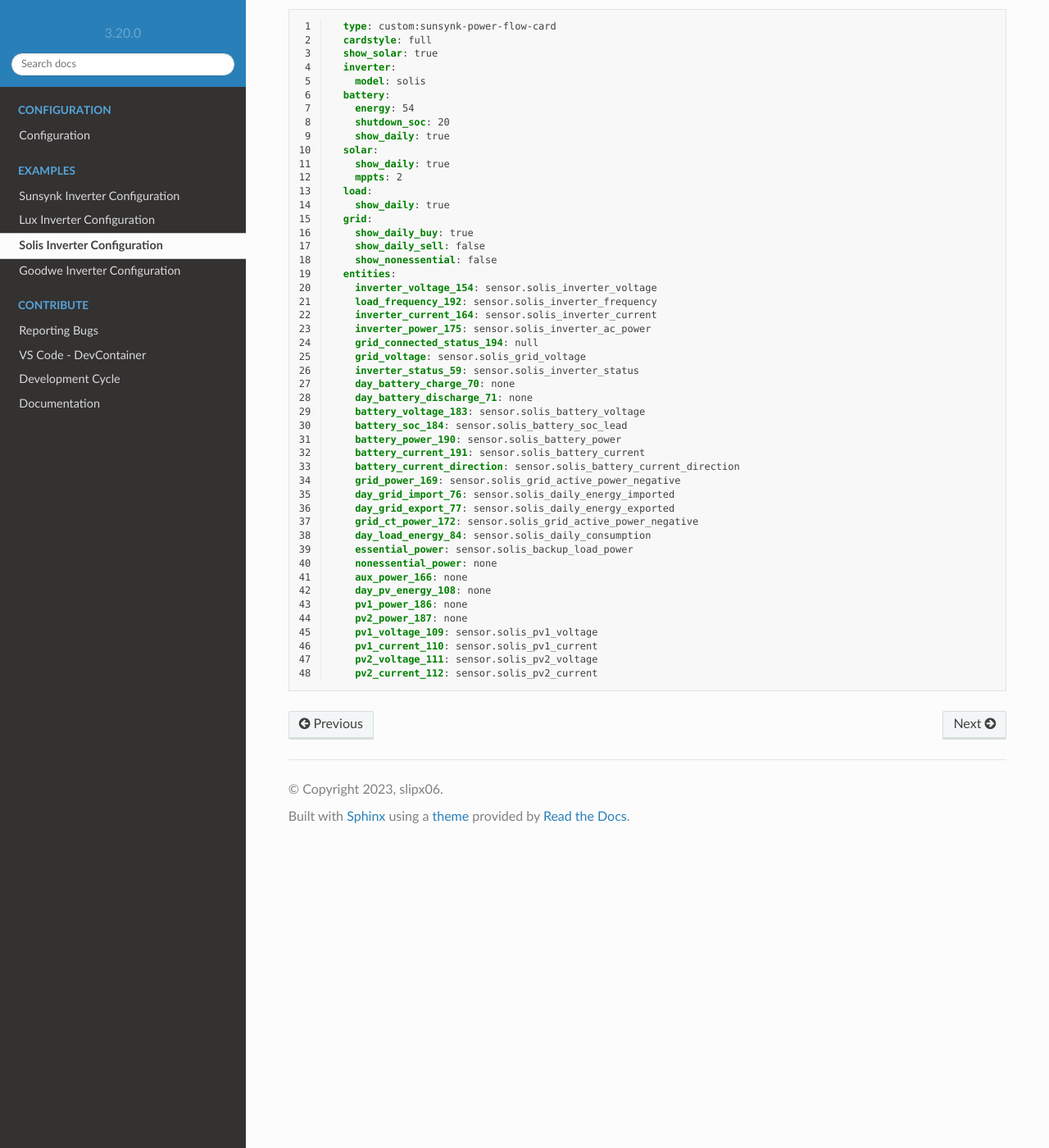
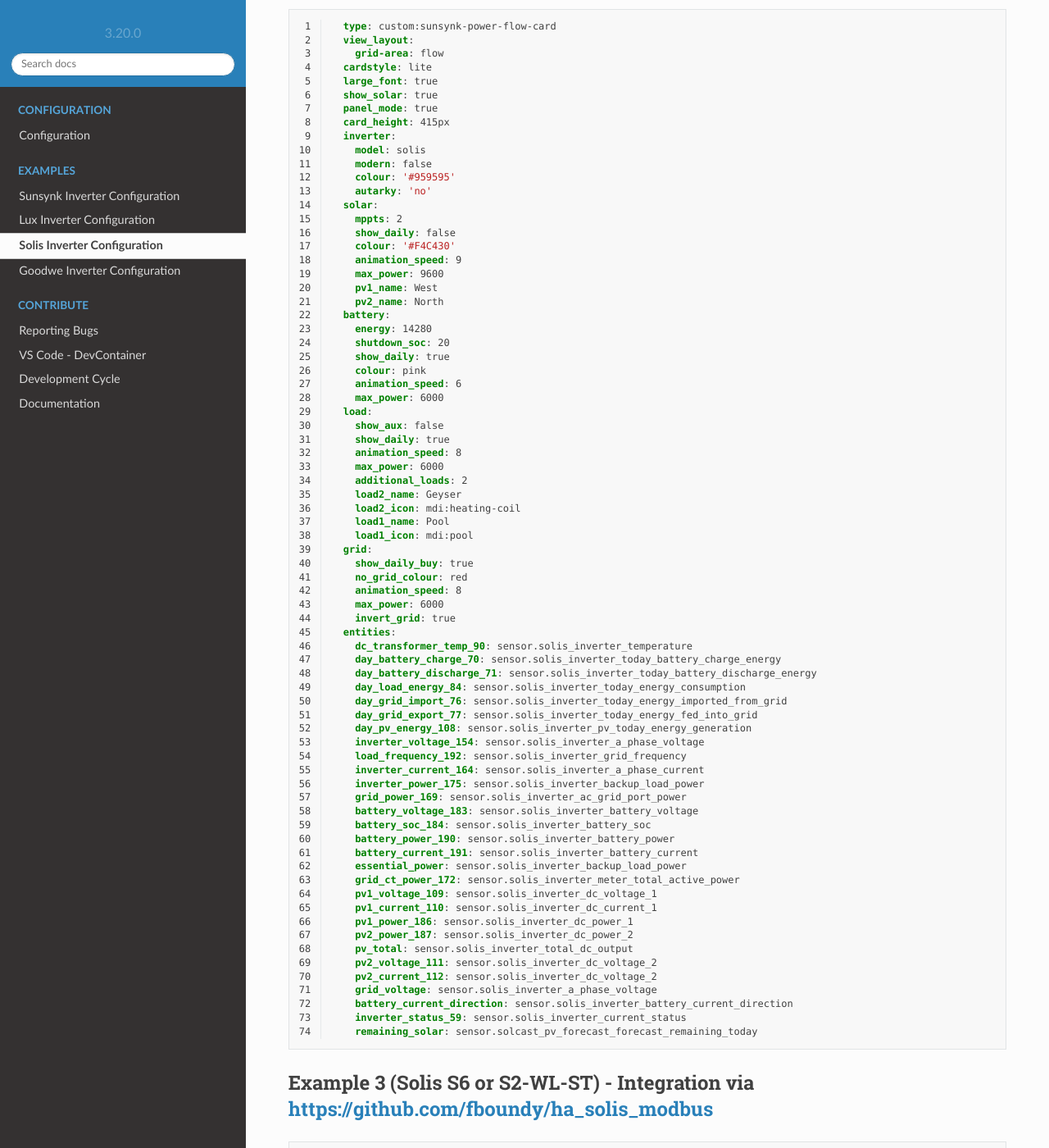
Before and after one commit to slipx06/sunsynk-power-flow-card, a Sphinx documentation site: the page built from docs/examples/solis.rst, in a window 1280 px wide and 1400 px high, scrolled down 1299 px. Shown: the whole window at 82% size. Built offline with Sphinx 7.4.7 and the Read the Docs theme 2.0.0, drawn with Linux system fonts in a browser that asks for light colours; some of the changed text lies outside the part shown.

Commit message:
feat: add additional new modbus integration

```diff
--- a/docs/examples/solis.rst
+++ b/docs/examples/solis.rst
@@ -64,9 +64,89 @@
       pv1_power_186: sensor.solis_inverter_pv_total_power
       pv1_voltage_109: sensor.solis_inverter_pv_voltage_1
       pv1_current_110: sensor.solis_inverter_pv_current_1
+******************************************************************************************
+Example 2 (Solis S6 or S2-WL-ST) - Integration via https://github.com/Pho3niX90/solis_modbus
+******************************************************************************************
+.. code-block:: yaml
+  :linenos:
+
+    type: custom:sunsynk-power-flow-card
+    view_layout:
+      grid-area: flow
+    cardstyle: lite
+    large_font: true
+    show_solar: true
+    panel_mode: true
+    card_height: 415px
+    inverter:
+      model: solis
+      modern: false
+      colour: '#959595'
+      autarky: 'no'
+    solar:
+      mppts: 2
+      show_daily: false
+      colour: '#F4C430'
+      animation_speed: 9
+      max_power: 9600
+      pv1_name: West
+      pv2_name: North
+    battery:
+      energy: 14280
+      shutdown_soc: 20
+      show_daily: true
+      colour: pink
+      animation_speed: 6
+      max_power: 6000
+    load:
+      show_aux: false
+      show_daily: true
+      animation_speed: 8
+      max_power: 6000
+      additional_loads: 2
+      load2_name: Geyser
+      load2_icon: mdi:heating-coil
+      load1_name: Pool
+      load1_icon: mdi:pool
+    grid:
+      show_daily_buy: true
+      no_grid_colour: red
+      animation_speed: 8
+      max_power: 6000
+      invert_grid: true
+    entities:
+      dc_transformer_temp_90: sensor.solis_inverter_temperature
+      day_battery_charge_70: sensor.solis_inverter_today_battery_charge_energy
+      day_battery_discharge_71: sensor.solis_inverter_today_battery_discharge_energy
+      day_load_energy_84: sensor.solis_inverter_today_energy_consumption
+      day_grid_import_76: sensor.solis_inverter_today_energy_imported_from_grid
+      day_grid_export_77: sensor.solis_inverter_today_energy_fed_into_grid
+      day_pv_energy_108: sensor.solis_inverter_pv_today_energy_generation
+      inverter_voltage_154: sensor.solis_inverter_a_phase_voltage
+      load_frequency_192: sensor.solis_inverter_grid_frequency
+      inverter_current_164: sensor.solis_inverter_a_phase_current
+      inverter_power_175: sensor.solis_inverter_backup_load_power
+      grid_power_169: sensor.solis_inverter_ac_grid_port_power
+      battery_voltage_183: sensor.solis_inverter_battery_voltage
+      battery_soc_184: sensor.solis_inverter_battery_soc
+      battery_power_190: sensor.solis_inverter_battery_power
+      battery_current_191: sensor.solis_inverter_battery_current
+      essential_power: sensor.solis_inverter_backup_load_power
+      grid_ct_power_172: sensor.solis_inverter_meter_total_active_power
+      pv1_voltage_109: sensor.solis_inverter_dc_voltage_1
+      pv1_current_110: sensor.solis_inverter_dc_current_1
+      pv1_power_186: sensor.solis_inverter_dc_power_1
+      pv2_power_187: sensor.solis_inverter_dc_power_2
+      pv_total: sensor.solis_inverter_total_dc_output
+      pv2_voltage_111: sensor.solis_inverter_dc_voltage_2
+      pv2_current_112: sensor.solis_inverter_dc_voltage_2
+      grid_voltage: sensor.solis_inverter_a_phase_voltage
+      battery_current_direction: sensor.solis_inverter_battery_current_direction
+      inverter_status_59: sensor.solis_inverter_current_status
+      remaining_solar: sensor.solcast_pv_forecast_forecast_remaining_today
 
 ******************************************************************************************
-Example 2 (Solis S6 or S2-WL-ST) - Integration via https://github.com/fboundy/ha_solis_modbus
+Example 3 (Solis S6 or S2-WL-ST) - Integration via https://github.com/fboundy/ha_solis_modbus
 ******************************************************************************************
 
 .. code-block:: yaml
```
